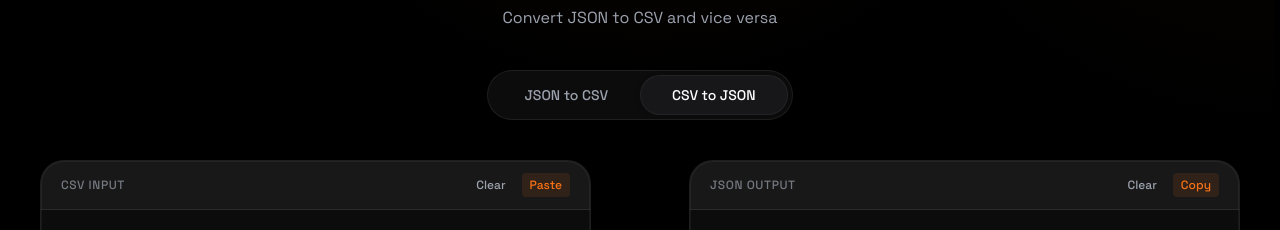
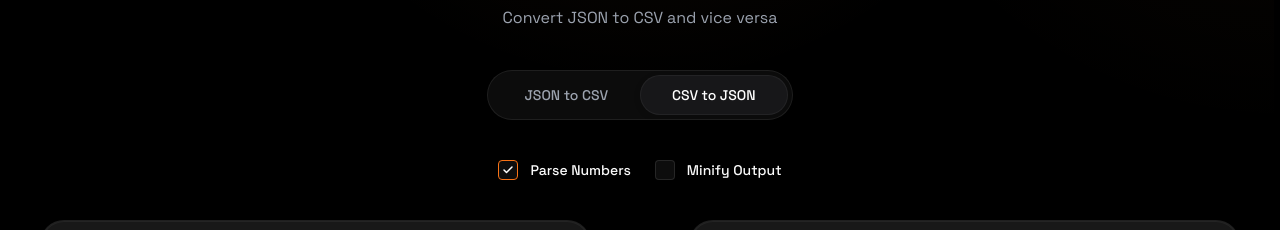
Before and after one commit to dailydevtools/Daily-Dev-Tools, a Next.js app: page /en/tools/json-converter in a window 1280 px wide. Both pictures are taken after a click on the button "CSV to JSON". Shown: the part 322-552 px from the top of the page. Built offline with nearby package versions, Linux system fonts and the light colour scheme; no server answers.

Commit message:
feat(json-converter): add minify and parse number options with i18n support
Also fixes Subnet Calculator translation keys

```diff
--- a/app/[locale]/tools/json-converter/Client.tsx
+++ b/app/[locale]/tools/json-converter/Client.tsx
@@ -8,6 +8,7 @@ import { useTranslations } from "next-intl";
 import { LiquidCard } from "../../../components/ui/LiquidCard";
 import { LiquidButton } from "../../../components/ui/LiquidButton";
 import LiquidTabs from "../../../components/ui/LiquidTabs";
+import { LiquidCheckbox } from "../../../components/ui/LiquidCheckbox";
 
 export default function JsonCsvConverterClient() {
     const t = useTranslations('ToolPage');
@@ -15,6 +16,8 @@ export default function JsonCsvConverterClient() {
     const [input, setInput] = useState("");
     const [output, setOutput] = useState("");
     const [mode, setMode] = useState<"json-to-csv" | "csv-to-json">("json-to-csv");
+    const [minify, setMinify] = useState(false);
+    const [parseNumbers, setParseNumbers] = useState(true);
     const [error, setError] = useState("");
 
     const handleConvert = () => {
@@ -52,14 +55,14 @@ export default function JsonCsvConverterClient() {
                         // Try to parse numbers/bools
                         if (val === "true") val = true;
                         else if (val === "false") val = false;
-                        else if (!isNaN(Number(val)) && val !== "") val = Number(val);
+                        else if (parseNumbers && !isNaN(Number(val)) && val !== "") val = Number(val);
                         else if (val?.startsWith('"') && val?.endsWith('"')) val = val.slice(1, -1);
 
                         obj[h] = val;
                     });
                     return obj;
                 });
-                setOutput(JSON.stringify(result, null, 2));
+                setOutput(JSON.stringify(result, null, minify ? 0 : 2));
             }
         } catch (e: any) {
             setError(e.message);
@@ -90,6 +93,20 @@ export default function JsonCsvConverterClient() {
                                 "csv-to-json": t('JsonConverter.csvToJson')
                             }}
                         />
+                        {mode === 'csv-to-json' && (
+                            <div className="flex justify-center gap-6 mt-6 animate-in fade-in slide-in-from-top-2 duration-300">
+                                <LiquidCheckbox
+                                    checked={parseNumbers}
+                                    onChange={setParseNumbers}
+                                    label={t('JsonConverter.parseNumbers')}
+                                />
+                                <LiquidCheckbox
+                                    checked={minify}
+                                    onChange={setMinify}
+                                    label={t('JsonConverter.minifyOutput')}
+                                />
+                            </div>
+                        )}
                     </div>
 
                     <div className="grid grid-cols-1 md:grid-cols-[1fr_auto_1fr] gap-6 items-center">
--- a/messages/en.json
+++ b/messages/en.json
@@ -970,7 +970,9 @@
       "jsonInput": "JSON Input",
       "csvInput": "CSV Input",
       "jsonOutput": "JSON Output",
-      "csvOutput": "CSV Output"
+      "csvOutput": "CSV Output",
+      "minifyOutput": "Minify Output",
+      "parseNumbers": "Parse Numbers"
     },
     "JsonDiff": {
       "original": "Original JSON",
@@ -1166,14 +1168,7 @@
       "reset": "Reset",
       "lap": "Lap"
     },
-    "SubnetCalculator": {
-      "ipAddress": "IP Address",
-      "subnetMask": "Subnet Mask",
-      "calculate": "Calculate",
-      "networkAddress": "Network Address",
-      "broadcastAddress": "Broadcast Address",
-      "usableHosts": "Usable Hosts"
-    },
+
     "SvgToPng": {
       "pasteSvg": "Paste SVG",
       "uploadSvg": "Upload SVG",
@@ -1456,10 +1451,7 @@
     "subtitle": "Explore other popular developer tools",
     "openTool": "Open Tool"
   },
-  "Breadcrumb": {
-    "home": "Home",
-    "tools": "Tools"
-  },
+
   "SvgToPng": {
     "upload": "Upload SVG File",
     "browse": "or click to browse",
@@ -1570,7 +1562,7 @@
   },
   "SubnetCalculator": {
     "ip": "IP Address",
-    "cidr": "CIDR (/{cidr})",
+    "cidr": "CIDR",
     "calculate": "Calculate",
     "subnetMask": "Subnet Mask",
     "networkAddress": "Network Address",
```
Also changed, not shown: messages/es.json.
